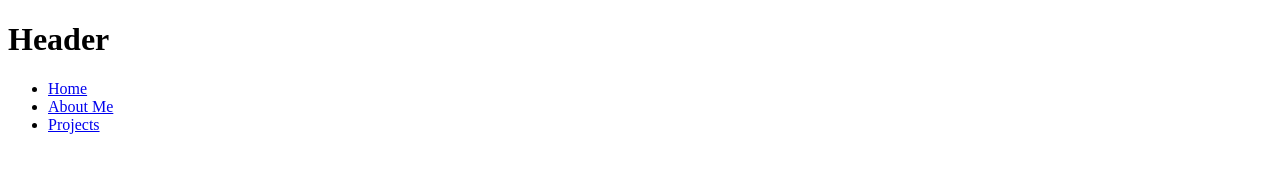
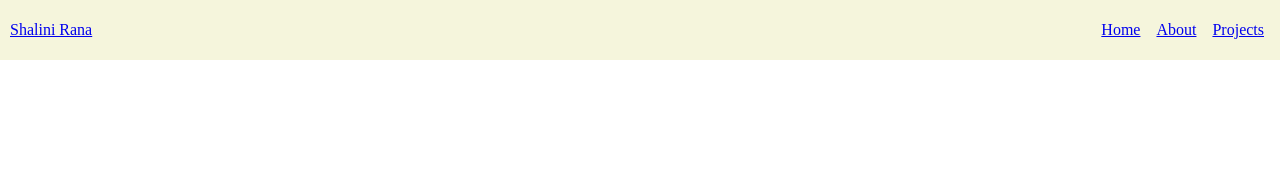
Before and after one commit to shaliniranaa/JS-Components, a plain HTML site: page header/index.html in a window 1280 px wide. Drawn offline with Linux system fonts and the light colour scheme.

Commit message:
add:style and accessibility for header component for desktop

```diff
--- a/header/index.html
+++ b/header/index.html
@@ -2,20 +2,21 @@
 <html lang="en">
   <head>
     <title>Header Component</title>
+    <link rel="stylesheet" href="style.css" />
   </head>
   <body>
-    <header>
-      <h1>Header</h1>
+    <header id="header" class="site-header">
+      <div id="nav-logo">
+        <a href="/header">Shalini Rana</a>
+      </div>
+      <nav id="primary-navigation" aria-label="desktop navigation">
+        <ul class="nav-list">
+          <li class="nav-list-item"><a href="/home">Home</a></li>
+          <li class="nav-list-item"><a href="/about">About</a></li>
+          <li class="nav-list-item"><a href="/projects">Projects</a></li>
+        </ul>
+      </nav>
     </header>
-
-    <nav>
-      <ul>
-        <li><a href="/">Home</a></li>
-        <li><a href="/about">About Me</a></li>
-        <li><a href="/projects">Projects</a></li>
-      </ul>
-    </nav>
-
     <main>
       <!---  Content goes here-->
     </main>
--- a/header/style.css
+++ b/header/style.css
@@ -0,0 +1,25 @@
+* {
+  box-sizing: border-box;
+  margin: 0;
+  padding: 0;
+}
+
+.site-header {
+  background-color: beige;
+  height: 60px;
+  display: flex;
+  -webkit-box-pack: justify;
+  justify-content: space-between;
+  -webkit-box-align: center;
+  align-items: center;
+  padding-left: 10px;
+}
+
+.nav-list {
+  display: flex;
+  list-style-type: none;
+}
+
+.nav-list-item {
+  margin-right: 1rem;
+}
```
